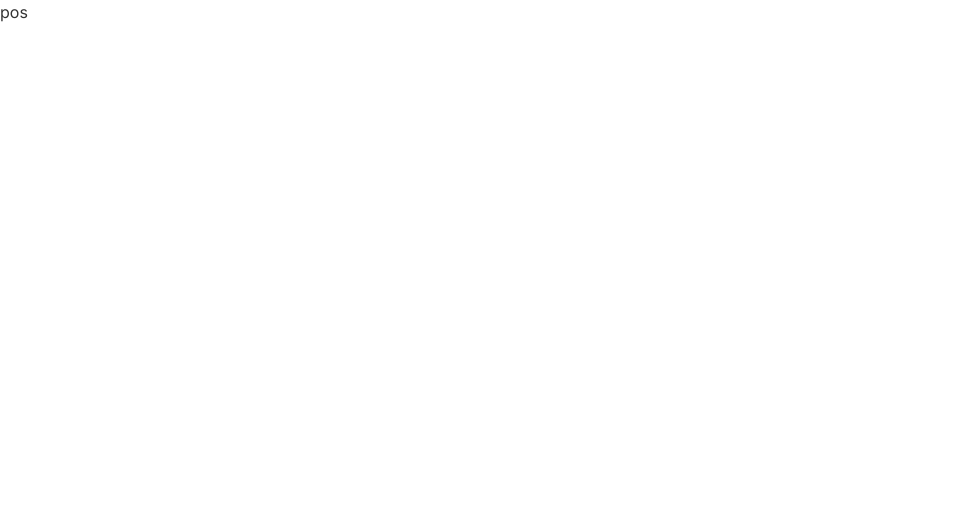
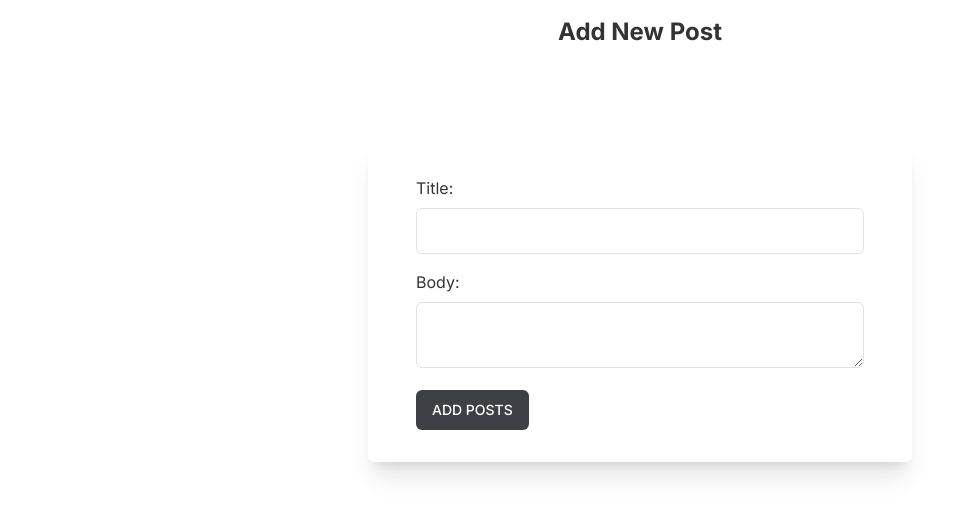
Before and after one commit to mirzavic4869/junior-frontend-test, a Next.js app: page /post in a window 1280 px wide. Shown: the top 516 px of the page, without its empty margins (0-972 px from the left). Built offline with nearby package versions, Linux system fonts and the light colour scheme.

Commit message:
implement api add post

```diff
--- a/src/app/page.js
+++ b/src/app/page.js
@@ -3,10 +3,12 @@
 import { Card } from "@/components";
 import { baseUrl } from "@/lib";
 import axios from "axios";
+import Link from "next/link";
 import { useEffect, useState } from "react";
 
 export default function Home() {
 	const [listItem, setListItem] = useState([]);
+	const [searchList, setSearchList] = useState("");
 
 	async function getList() {
 		try {
@@ -21,10 +23,30 @@ export default function Home() {
 		getList();
 	});
 
+	const filteredList = listItem.filter(({ title }) => title.toLowerCase().includes(searchList.toLowerCase()));
+
+	const handleSearch = (e) => {
+		setSearchList(e.target.value);
+	};
+
 	return (
-		<main className="flex min-h-screen flex-col items-center justify-between p-12 md:p-18 lg:p-24">
+		<main className="flex flex-col min-h-screen px-4 py-12 md:p-18 lg:p-24">
+			<div className="flex justify-between gap-8">
+				{/* Search */}
+				<input
+					value={searchList}
+					onChange={handleSearch}
+					placeholder="Search by title..."
+					className="w-1/2 mb-8 appearance-none rounded-md border border-solid border-[#e2e2e2] px-4 py-3 outline-none text-sm font-light placeholder-gray-400 focus:border-zinc-700 focus:ring-zinc-700"
+				/>
+				<Link href="/post">
+					<button className="col-span-1 rounded-md bg-zinc-700 px-4 py-2.5 text-sm font-medium uppercase text-white hover:bg-zinc-900 hover:shadow-md focus:ring-1 focus:ring-zinc-500" type="submit">
+						add posts
+					</button>
+				</Link>
+			</div>
 			<div className="grid gap-4 md:grid-cols-3 lg:grid-cols-4">
-				{listItem.map(({ id, title, body }) => (
+				{filteredList.map(({ id, title, body }) => (
 					<div key={id}>
 						<Card title={title} body={body} />
 					</div>
--- /dev/null
+++ b/src/app/post/AddPostForm.js
@@ -0,0 +1,70 @@
+import { baseUrl } from "@/lib";
+import { useRouter } from "next/navigation";
+import React from "react";
+import { useForm } from "react-hook-form";
+
+const AddPostForm = ({ onSubmit }) => {
+	const {
+		register,
+		handleSubmit,
+		formState: { errors },
+	} = useForm();
+
+	const router = useRouter();
+
+	const submitForm = async (data) => {
+		try {
+			const response = await fetch(`${baseUrl}/posts`, {
+				method: "POST",
+				headers: {
+					"Content-Type": "application/json",
+				},
+				body: JSON.stringify({
+					title: data.title,
+					body: data.body,
+				}),
+			});
+
+			if (!response.ok) {
+				throw new Error("Failed to add post");
+			}
+
+			const postData = await response.json();
+			onSubmit(postData);
+			console.log(response);
+			router.push("/");
+		} catch (error) {
+			console.error("Error adding post:", error);
+		}
+	};
+
+	return (
+		<div className="flex justify-center w-full px-4 py-12 md:p-18 lg:p-24">
+			<form className="w-full px-12 py-8 space-y-4 bg-white rounded-md shadow-xl md:w-1/2" onSubmit={handleSubmit(submitForm)}>
+				<div className="space-y-2">
+					<label>Title:</label>
+					<input
+						className="w-full appearance-none rounded-md border border-solid border-[#e2e2e2] px-4 py-3 outline-none text-sm font-light placeholder-gray-400 focus:border-zinc-700 focus:ring-zinc-700"
+						{...register("title", { required: true })}
+					/>
+					{errors.title && <span>Title is required</span>}
+				</div>
+
+				<div className="space-y-2">
+					<label>Body:</label>
+					<textarea
+						className="w-full appearance-none rounded-md border border-solid border-[#e2e2e2] px-4 py-3 outline-none text-sm font-light placeholder-gray-400 focus:border-zinc-700 focus:ring-zinc-700"
+						{...register("body", { required: true })}
+					/>
+					{errors.body && <span>Body is required</span>}
+				</div>
+
+				<button className="col-span-1 rounded-md bg-zinc-700 px-4 py-2.5 text-sm font-medium uppercase text-white hover:bg-zinc-900 hover:shadow-md focus:ring-1 focus:ring-zinc-500" type="submit">
+					Add Posts
+				</button>
+			</form>
+		</div>
+	);
+};
+
+export default AddPostForm;
--- a/src/app/post/page.js
+++ b/src/app/post/page.js
@@ -1,5 +1,34 @@
-import React from "react";
+"use client";
 
-export default function Post() {
-	return <div>pos</div>;
-}
+import React, { useState } from "react";
+import AddPostForm from "./AddPostForm";
+
+const Post = () => {
+	const [posts, setPosts] = useState([]);
+
+	const addPost = (postData) => {
+		// Update the posts state with the new post data
+		setPosts([postData, ...posts]);
+	};
+
+	return (
+		<div>
+			<div className="flex justify-center mt-4">
+				<h1 className="text-2xl font-bold">Add New Post</h1>
+			</div>
+			<AddPostForm onSubmit={addPost} />
+
+			{/* <h2>Posts</h2>
+			<ul>
+				{posts.map((post) => (
+					<li key={post.id}>
+						<h3>{post.title}</h3>
+						<p>{post.body}</p>
+					</li>
+				))}
+			</ul> */}
+		</div>
+	);
+};
+
+export default Post;
--- a/src/components/card.js
+++ b/src/components/card.js
@@ -3,7 +3,7 @@ import React from "react";
 export default function Card({ id, title, body }) {
 	return (
 		<div key={id} className="max-w-sm transition-all duration-300 ease-in-out bg-white shadow-lg rounded-xl hover:shadow-xl">
-			<div className="p-6 w-full h-96">
+			<div className="w-full p-6 md:h-96">
 				<h3 className="text-xl font-bold text-zinc-800">{title}</h3>
 				<p className="my-4 text-sm text-zinc-500">{body}</p>
 			</div>
--- a/src/components/index.js
+++ b/src/components/index.js
@@ -1,3 +1,4 @@
 import Card from "./card";
+import Loading from "./loading";
 
-export { Card };
+export { Card, Loading };
--- /dev/null
+++ b/src/components/loading.js
@@ -0,0 +1,9 @@
+import React from "react";
+
+export default function Loading() {
+	return (
+		<div className="flex items-center justify-center">
+			<div className="w-8 h-8 border-t-2 border-b-2 border-l-2 border-r-2 rounded-full border-zinc-500 animate-spin border-t-zinc-800"></div>
+		</div>
+	);
+}
```
